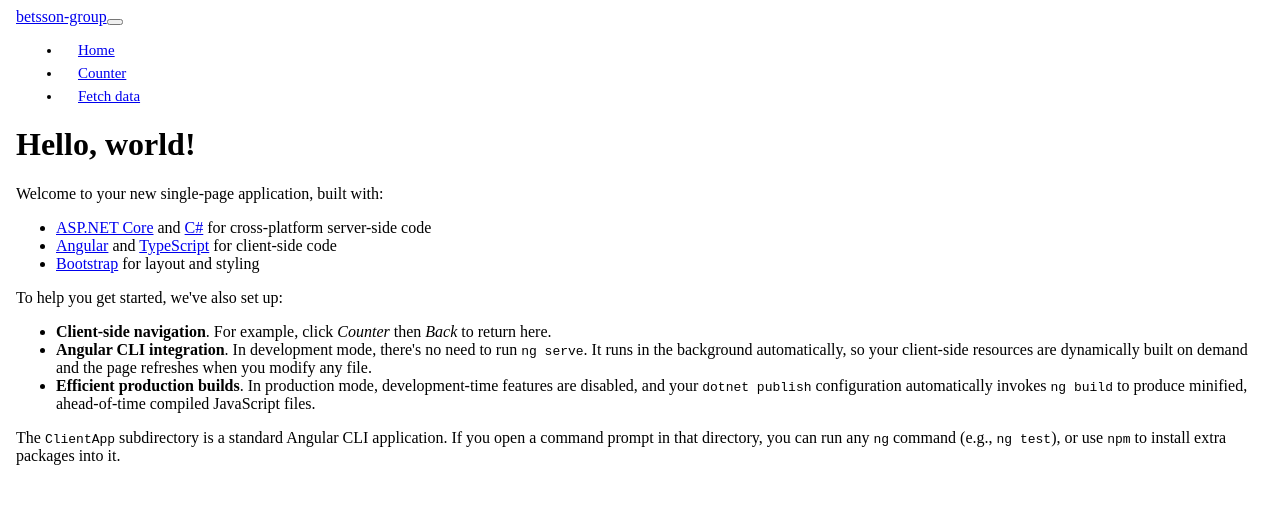
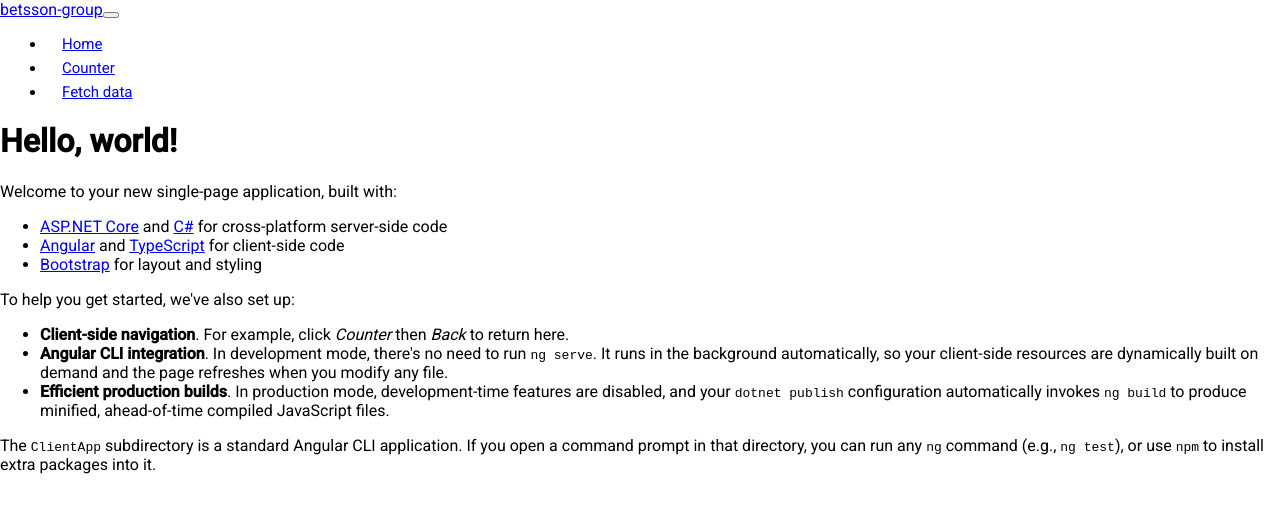
Before and after one commit to RafaelLiendo/betsson-group, an Angular app in the folder ClientApp/: page / in a window 1280 px wide. Shown: the top 512 px of the page. Built offline with nearby package versions, Linux system fonts and the light colour scheme.

Commit message:
add angular material

```diff
--- a/ClientApp/angular.json
+++ b/ClientApp/angular.json
@@ -24,6 +24,9 @@
               "src/assets"
             ],
             "styles": [
+              {
+                "input": "node_modules/@angular/material/prebuilt-themes/indigo-pink.css"
+              },
               "src/styles.css"
             ],
             "scripts": []
@@ -73,6 +76,9 @@
             "tsConfig": "src/tsconfig.spec.json",
             "karmaConfig": "src/karma.conf.js",
             "styles": [
+              {
+                "input": "node_modules/@angular/material/prebuilt-themes/indigo-pink.css"
+              },
               "styles.css"
             ],
             "scripts": [],
--- a/ClientApp/package.json
+++ b/ClientApp/package.json
@@ -18,6 +18,7 @@
     "@angular/core": "^6.0.0",
     "@angular/forms": "^6.0.0",
     "@angular/http": "^6.0.0",
+    "@angular/material": "^6.4.6",
     "@angular/platform-browser": "^6.0.0",
     "@angular/platform-browser-dynamic": "^6.0.0",
     "@angular/router": "^6.0.0",
@@ -25,7 +26,8 @@
     "aspnet-prerendering": "^3.0.1",
     "core-js": "^2.5.4",
     "rxjs": "^6.0.0",
-    "zone.js": "^0.8.26"
+    "zone.js": "^0.8.26",
+    "@angular/cdk": "^6.2.0"
   },
   "devDependencies": {
     "@angular-devkit/build-angular": "~0.6.0",
--- a/ClientApp/src/app/app.module.ts
+++ b/ClientApp/src/app/app.module.ts
@@ -9,6 +9,7 @@
 import { HomeComponent } from './home/home.component';
 import { CounterComponent } from './counter/counter.component';
 import { FetchDataComponent } from './fetch-data/fetch-data.component';
+import { BrowserAnimationsModule } from '@angular/platform-browser/animations';
 
 @NgModule({
   declarations: [
@@ -26,7 +27,8 @@
       { path: '', component: HomeComponent, pathMatch: 'full' },
       { path: 'counter', component: CounterComponent },
       { path: 'fetch-data', component: FetchDataComponent },
-    ])
+    ]),
+    BrowserAnimationsModule
   ],
   providers: [],
   bootstrap: [AppComponent]
--- a/ClientApp/src/index.html
+++ b/ClientApp/src/index.html
@@ -1,6 +1,8 @@
 <!doctype html>
 <html lang="en">
 <head>
+<link href="https://fonts.googleapis.com/icon?family=Material+Icons" rel="stylesheet">
+<link href="https://fonts.googleapis.com/css?family=Roboto:300,400,500" rel="stylesheet">
   <meta charset="utf-8">
   <title>Betsson Group</title>
   <base href="/">
--- a/ClientApp/src/styles.css
+++ b/ClientApp/src/styles.css
@@ -1 +1,4 @@
 /* You can add global styles to this file, and also import other style files */
+
+html, body { height: 100%; }
+body { margin: 0; font-family: 'Roboto', sans-serif; }
```
Also changed, not shown: 1 other file (tests, documents, lock files or other folders).
